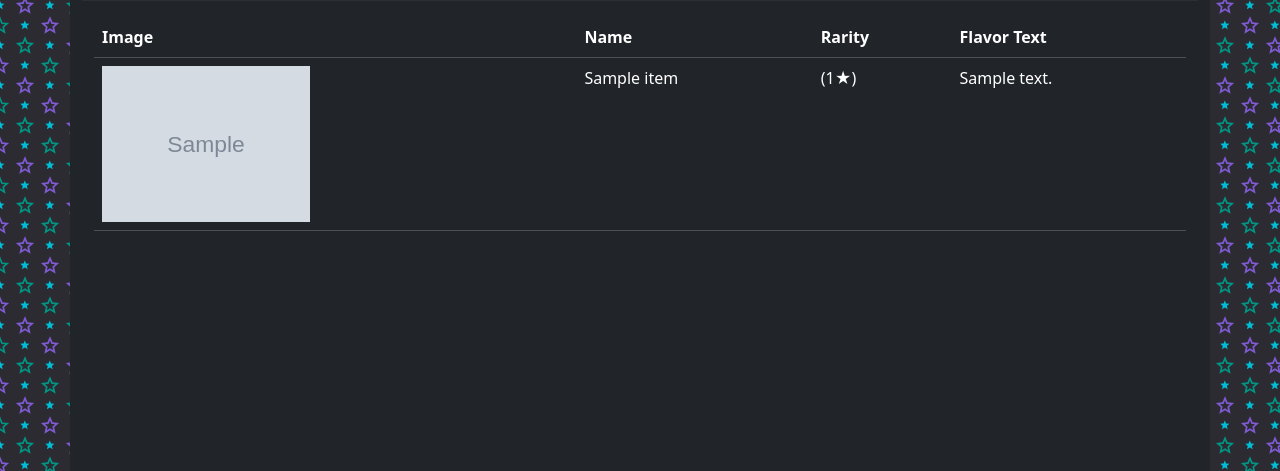
After one commit to ambischof/cgacha, a Django app: page /gacha/allitems in a window 1280 px wide. The commit adds this page. Shown: the part 55-526 px from the top of the page. Run offline with Django 5.2, Linux system fonts and the light colour scheme; tables that the repository leaves empty hold one stand-in row (values such as "Sample post"); grey boxes marked "Sample" are stand-in pictures.

Commit message:
Added and implemented images, along with a list all possible page
THe list all available page is unlinked and at this point its just
for testing

```diff
--- a/gacha/models.py
+++ b/gacha/models.py
@@ -7,6 +7,8 @@ from .lib import rarity
 # winnable items
 class Item(models.Model):
   name = models.CharField(max_length=30, unique=True)
+  flavor_text = models.CharField(max_length=200, blank=True)
+  img_url = models.CharField(max_length=100, blank=True)
 
   # not sure how labels will work? documentation is scarce.
   class Rarities(models.IntegerChoices):
--- a/gacha/static/css/style.css
+++ b/gacha/static/css/style.css
@@ -14,3 +14,23 @@ body {
 #itemlist .item-card {
   min-width: 15rem;
 }
+
+#itemlist .img-container {
+  /* if image is too small, pad it */
+  min-height: 180px;
+}
+
+#itemlist img {
+  /* should be no more than this high */
+  max-height: 180px;
+  /* this prevents it from chainging aspect ratio */
+  width: fit-content;
+  /* prevents it from spilling out of container */
+  max-width: 100%;
+}
+
+/* for all item list, just to control image size */
+.list-table-img {
+  max-height: 13rem;
+  max-width: 13rem;
+}
--- /dev/null
+++ b/gacha/templates/gacha/all_item_list.html
@@ -0,0 +1,28 @@
+{% extends "gacha/base.html" %}
+{% block title %} All Available Items {% endblock %}
+{% block content %}
+
+<table class="table">
+  <thead>
+    <tr>
+      <th>Image</th>
+      <th>Name</th>
+      <th>Rarity</th>
+      <th>Flavor Text</th>
+    </tr>
+  </thead>
+  <tbody>
+  {% for item in item_list %}
+    <tr>
+      <td><img src="{{item.img_url}}" class="list-table-img" alt="{{item.name}}"></td>
+      <td>{{item.name}}</td>
+      <td>{{item.rarity_display}}</td>
+      <td>{{item.flavor_text}}</td>
+    </tr>
+  {% empty %}
+    <tr><td colspan="4">No items defined</td></tr>
+{% endfor %}
+
+</table>
+
+{% endblock %}
--- a/gacha/templates/gacha/roll.html
+++ b/gacha/templates/gacha/roll.html
@@ -3,7 +3,7 @@
 {% block content %}
 <div class="mx-auto item-display text-center">
   <div class="card">
-    <img src="https://i.imghippo.com/files/oaVD6303Nqg.webp" alt="Image coming soon&trade;">
+    <img src="{{accountitem.item.img_url}}" alt="{{accountitem.item.name}}">
   </div>
   You got {{accountitem.item.name}} {{accountitem.item.rarity_display}}!!!
 </div>
@@ -13,5 +13,4 @@
   <a class="btn btn-outline-primary" href="{% url 'gacha:roll' %}">Roll again</a>
   <a class="btn btn-outline-primary" href="{% url 'gacha:itemlist' %}">See your items</a>
 </div>
-</div>
 {% endblock %}
--- a/gacha/urls.py
+++ b/gacha/urls.py
@@ -7,6 +7,8 @@ urlpatterns = [
   path("roll", views.RollView.as_view(), name="roll"),
   path("testroll", views.TestRollView.as_view(), name="testroll"),
   path("itemlist", views.itemlist, name="itemlist"),
+  path("allitems", views.AllItemList.as_view(), name="allitemslist"),
+
   path("accounts/register", views.register, name="register"),
   # many of these views are currently unimplemented
   #TODO: implement more views only views that are used
--- a/gacha/views.py
+++ b/gacha/views.py
@@ -5,7 +5,7 @@ from django.contrib.auth.mixins import LoginRequiredMixin
 from django import forms
 from django.db.models import Count
 from django.contrib.auth.models import User
-from .models import AccountItem
+from .models import AccountItem, Item
 
 class IndexView(LoginRequiredMixin, generic.DetailView):
   template_name = 'gacha/index.html'
@@ -43,6 +43,12 @@ def itemlist(request):
   })
   return val
 
+class AllItemList(generic.ListView):
+  class Meta:
+    model = Item
+  queryset = Item.objects.order_by('rarity')
+  template_name = "gacha/all_item_list.html"
+
 class RegisterForm(forms.ModelForm):
   class Meta:
     model = User
```
Also changed, not shown: gacha/templates/gacha/itemlist.html (+5 -8 lines), items.json (+31 -16 lines), gacha/migrations/0004_item_flavor_text_item_img_url.py (added).
